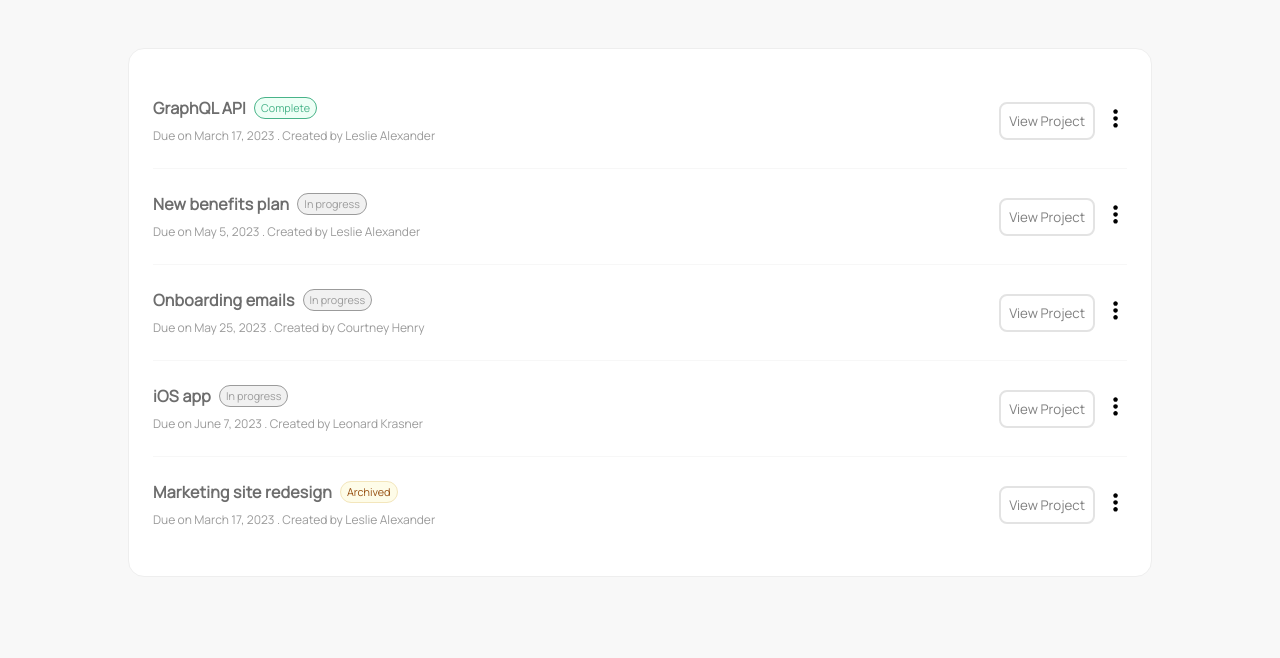
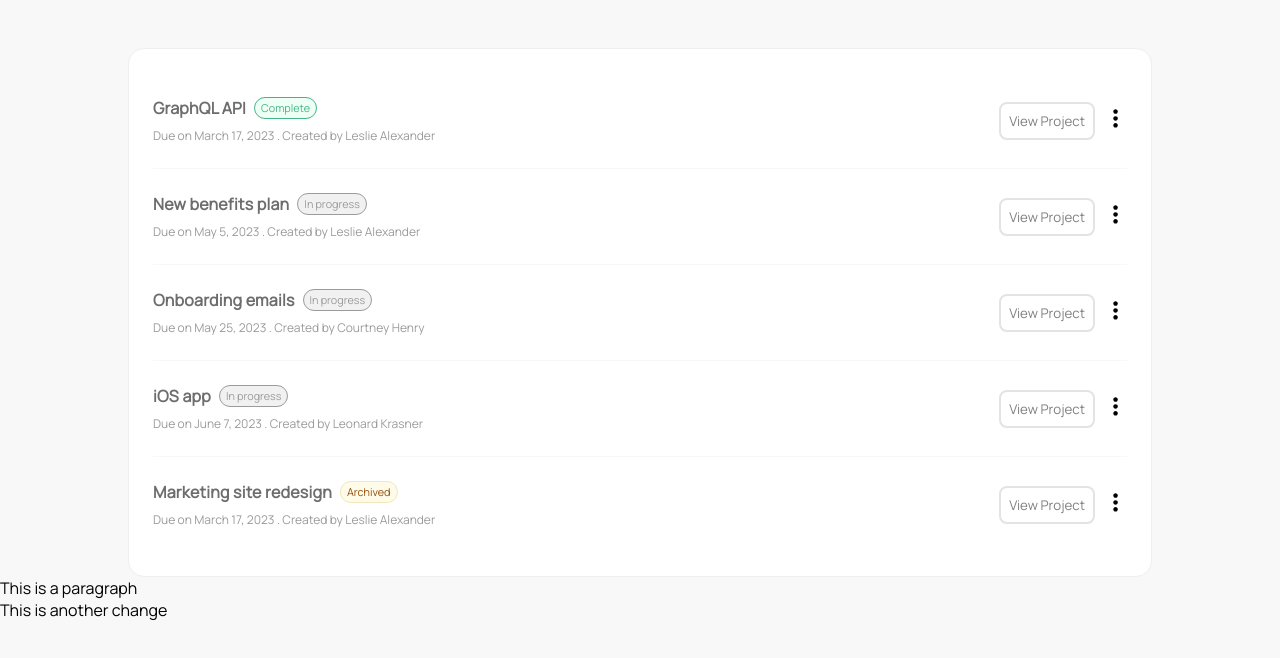
Before and after one commit to ChikeEzeiru/Chikes-Tailwind-Components, a plain HTML site: page index.html in a window 1280 px wide. Drawn offline with Linux system fonts and the light colour scheme.

Commit message:
second version

```diff
--- a/index.html
+++ b/index.html
@@ -162,5 +162,8 @@
     </div>
 </div>
 
+<p>This is a paragraph</p>
+<p>This is another change</p>
+
 </body>
 </html>
```
